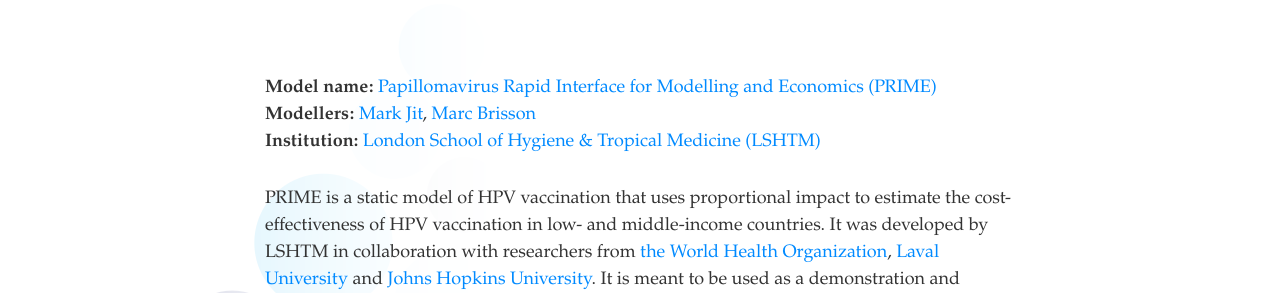
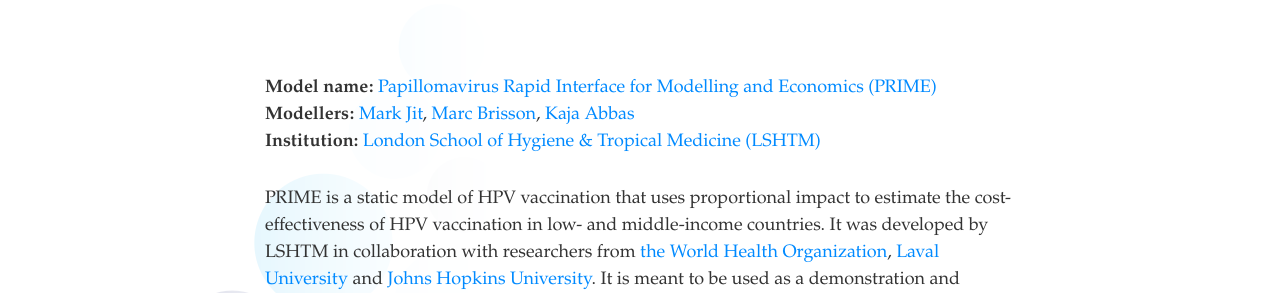
Before and after one commit to vimchub/vaccineimpact, a Jekyll site: the page built from models/hpv.md, in a window 1280 px wide and 900 px high. Shown: the part 271-564 px from the top of the window. Built offline with Jekyll 4.4.1, drawn with Linux system fonts in a browser that asks for light colours; nearby versions of some CDN libraries.

Commit message:
Added Kaja Abbas

```diff
--- a/models/hpv.md
+++ b/models/hpv.md
@@ -3,7 +3,7 @@
 ---
 
 **Model name:** [Papillomavirus Rapid Interface for Modelling and Economics (PRIME)](http://primetool.org/about-prime/)
-**Modellers:** [Mark Jit](http://www.lshtm.ac.uk/aboutus/people/jit.mark), [Marc Brisson](http://www.marc-brisson.net/)
+**Modellers:** [Mark Jit](http://www.lshtm.ac.uk/aboutus/people/jit.mark), [Marc Brisson](http://www.marc-brisson.net/), [Kaja Abbas](https://www.lshtm.ac.uk/aboutus/people/abbas.kaja)
 **Institution:** [London School of Hygiene & Tropical Medicine (LSHTM)](http://www.lshtm.ac.uk/)
 
 PRIME is a static model of HPV vaccination that uses proportional impact to estimate the cost-effectiveness of HPV vaccination in low- and middle-income countries. It was developed by LSHTM in collaboration with researchers from [the World Health Organization](http://who.int/en/), [Laval University](https://www.ulaval.ca/en/) and [Johns Hopkins University](https://www.jhu.edu/). It is meant to be used as a demonstration and decision support tool for analysts in low- and middle-income countries to examine the potential impact and cost-effectiveness of HPV vaccination. The Excel-based code with accompanying documentation is freely available online. The tool was expanded to allow multiple cohorts – it was coded in R and capability for sensitivity analysis was added, so that it could be used to automatically generate results for Gavi impact assessments.
```
